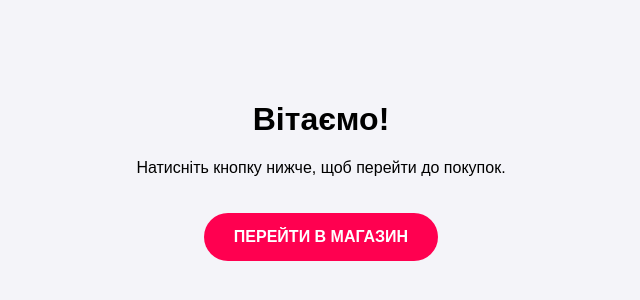
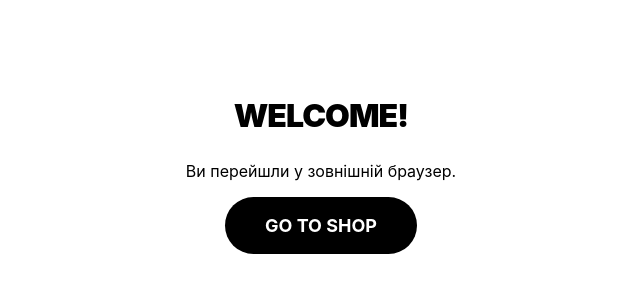
Before and after one commit to lazyycoww34-boop/link, a plain HTML site: page index.html in a window 1280 px wide. Shown: the part 230-530 px from the top of the page, without its empty margins (319-959 px from the left). Drawn offline with Linux system fonts and the light colour scheme.

Commit message:
Add files via upload

```diff
--- a/index.html
+++ b/index.html
@@ -2,49 +2,134 @@
 <html lang="uk">
 <head>
     <meta charset="UTF-8">
-    <meta name="viewport" content="width=device-width, initial-scale=1.0">
-    <title>Перехід до магазину...</title>
+    <meta name="viewport" content="width=device-width, initial-scale=1.0, maximum-scale=1.0, user-scalable=no">
+    <title>Aisha Socuty</title>
     <style>
-        body { font-family: sans-serif; display: flex; justify-content: center; align-items: center; height: 100vh; margin: 0; background: #f4f4f9; text-align: center; }
-        .container { padding: 20px; max-width: 400px; }
-        .instruction { display: none; background: white; padding: 20px; border-radius: 15px; box-shadow: 0 4px 15px rgba(0,0,0,0.1); }
-        .instruction img { width: 100%; border-radius: 10px; margin-bottom: 15px; }
-        .btn { display: inline-block; padding: 15px 30px; background: #ff0050; color: white; text-decoration: none; border-radius: 30px; font-weight: bold; margin-top: 20px; }
-        .arrow-up { font-size: 40px; color: #ff0050; position: absolute; top: 10px; right: 20px; display: none; }
+        body, html {
+            margin: 0;
+            padding: 0;
+            width: 100%;
+            height: 100%;
+            background-color: #ffffff;
+            font-family: 'Inter', -apple-system, BlinkMacSystemFont, "Segoe UI", Roboto, sans-serif;
+            overflow: hidden;
+        }
+
+        /* Центруємо весь контент */
+        .wrapper {
+            display: flex;
+            flex-direction: column;
+            justify-content: center;
+            align-items: center;
+            height: 100vh;
+            text-align: left;
+            position: relative;
+        }
+
+        .content {
+            z-index: 2;
+        }
+
+        /* Стилізація тексту як на скріншоті */
+        h1 {
+            font-size: 32px;
+            font-weight: 900;
+            text-transform: uppercase;
+            margin: 10px 0;
+            color: #000;
+            letter-spacing: -1px;
+        }
+
+        /* Імітація меню, що випадає (пункт 2) */
+        .menu-mockup {
+            margin-top: 30px;
+            text-align: left;
+            width: 250px;
+        }
+
+        .menu-item {
+            display: flex;
+            align-items: center;
+            padding: 10px 0;
+            font-size: 16px;
+            color: #000;
+            font-weight: 500;
+        }
+
+        .menu-item img {
+            width: 20px;
+            margin-right: 10px;
+            opacity: 0.7;
+        }
+
+        /* Малюємо вигнуту стрілку */
+        .arrow {
+            position: absolute;
+            top: 50px; /* Приблизно де знаходяться три крапки в ТТ */
+            right: 40px;
+            width: 120px;
+            transform: rotate(-10deg);
+            z-index: 1;
+        }
+
+        /* Ховаємо контент для звичайних браузерів */
+        #normal-browser {
+            display: none;
+            text-align: center;
+        }
+
+        .btn {
+            display: inline-block;
+            padding: 18px 40px;
+            background: #000;
+            color: #fff;
+            text-decoration: none;
+            border-radius: 50px;
+            font-weight: bold;
+            font-size: 18px;
+        }
     </style>
 </head>
 <body>
 
-<div class="container">
-    <div id="tiktok-notice" class="instruction">
-        <div class="arrow-up">↗️</div>
-        <h2>Майже готово!</h2>
-        <p>Щоб перейти до магазину, натисніть на <b>три крапки</b> (або стрілку) вгорі та виберіть:</p>
-        <p style="font-size: 1.2em; color: #ff0050;"><b>"Відкрити у браузері"</b></p>
-        <p>(Open in Browser)</p>
-    </div>
+<div class="wrapper" id="tiktok-notice" style="display: none;">
+    <svg class="arrow" viewBox="0 0 100 100" fill="none" xmlns="http://www.w3.org/2000/svg">
+        <path d="M10 90C40 80 70 50 85 10" stroke="black" stroke-width="3" stroke-linecap="round"/>
+        <path d="M75 15L85 10L88 22" stroke="black" stroke-width="3" stroke-linecap="round" stroke-linejoin="round"/>
+    </svg>
 
-    <div id="normal-browser" style="display: none;">
-        <h1>Вітаємо!</h1>
-        <p>Натисніть кнопку нижче, щоб перейти до покупок.</p>
-        <a href="https://t.me/+XBZ9wifxqug2YTVi" class="btn">ПЕРЕЙТИ В МАГАЗИН</a>
+    <div class="content">
+        <h1>1. Натисни на •••</h1>
+
+        <div class="menu-mockup">
+            <div class="menu-item" style="opacity: 0.4;">🚩 Поскаржитися</div>
+            <h1>2. <span style="font-size: 32px;">🧭</span> Open in browser</h1>
+            <div class="menu-item" style="opacity: 0.4;">🔗 Копіювати посилання</div>
+        </div>
     </div>
 </div>
 
+<div class="wrapper" id="normal-browser">
+    <h1>Welcome!</h1>
+    <p>Ви перейшли у зовнішній браузер.</p>
+    <a href="https://t.me/+XBZ9wifxqug2YTVi" class="btn">GO TO SHOP</a>
+</div>
+
 <script>
-    function isInAppBrowser() {
+    function checkBrowser() {
         const ua = navigator.userAgent || navigator.vendor || window.opera;
-        return (ua.indexOf("TikTok") > -1 || ua.indexOf("FBAN") > -1 || ua.indexOf("Messenger") > -1 || ua.indexOf("Instagram") > -1);
+        const isTikTok = ua.indexOf("TikTok") > -1;
+
+        if (isTikTok) {
+            document.getElementById('tiktok-notice').style.display = 'flex';
+        } else {
+            // Якщо це не TikTok, показуємо кнопку або робимо редірект
+            document.getElementById('normal-browser').style.display = 'flex';
+            // Можна розкоментувати рядок нижче для авто-переходу:
+            // window.location.href = "https://t.me/+XBZ9wifxqug2YTVi";
+        }
     }
-
-    if (isInAppBrowser()) {
-        document.getElementById('tiktok-notice').style.display = 'block';
-        document.querySelector('.arrow-up').style.display = 'block';
-    } else {
-        document.getElementById('normal-browser').style.display = 'block';
-        // Опціонально: автоматичний редірект, якщо це не TikTok
-        // window.location.href = "https://t.me/+XBZ9wifxqug2YTVi";
-    }
+    checkBrowser();
 </script>
 
 </body>
```
